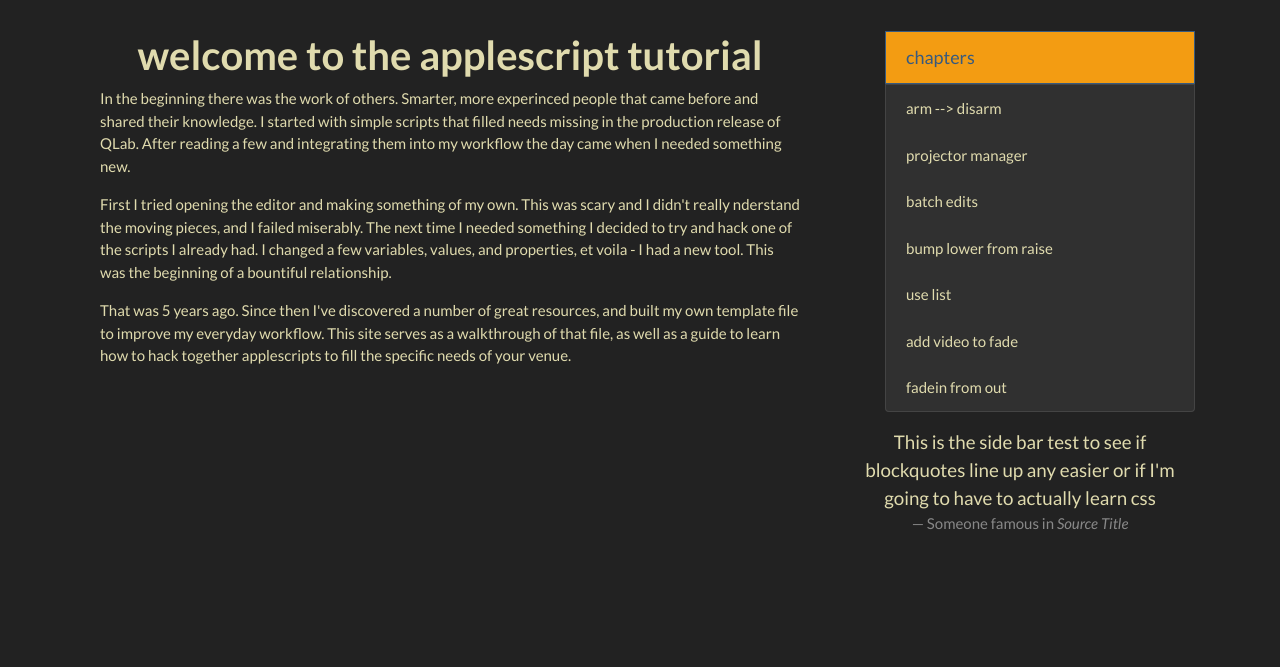
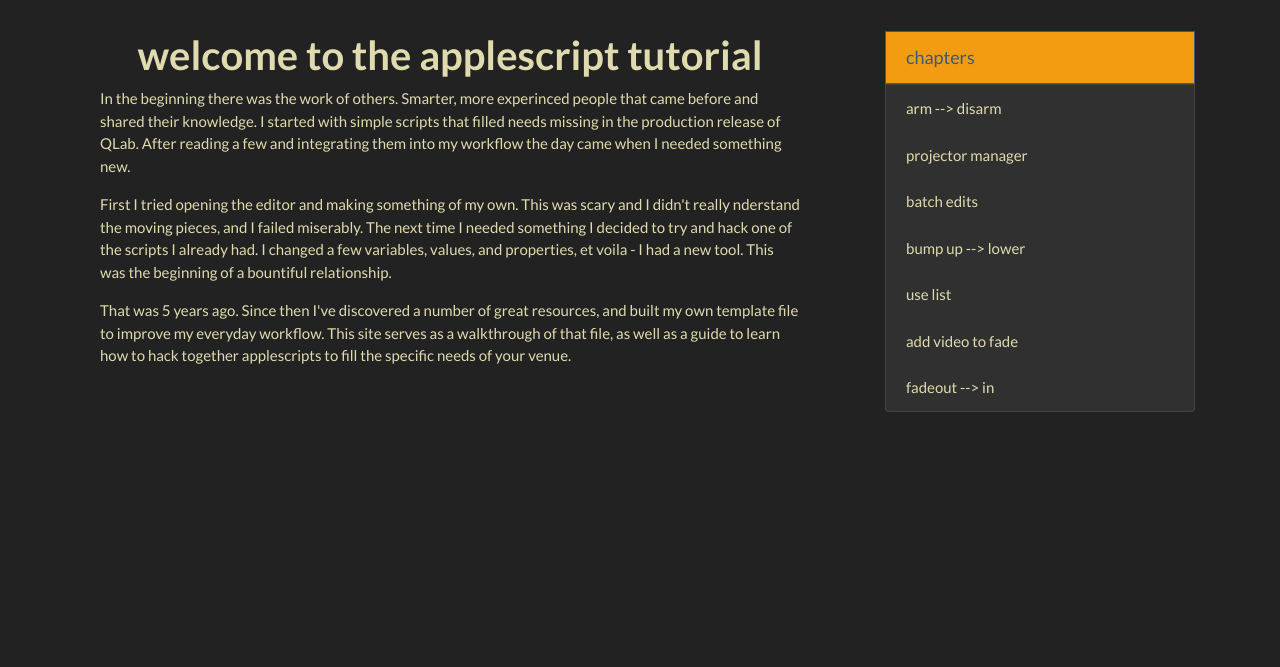
Before and after one commit to robotlightsyou/qtemp, a Django app: template core/scripts/templates/scripts/index.html in a window 1280 px wide. Shown: the part 597-1264 px from the top of the page. Run offline with Django 3.2, Linux system fonts and the light colour scheme; the template is opened without the code that fills it, so the values that code supplies are empty; some libraries are stand-ins or nearby versions.

Commit message:
nvim reset

```diff
--- a/core/scripts/templates/scripts/base.html
+++ b/core/scripts/templates/scripts/base.html
@@ -67,32 +67,20 @@
             <div class="col-md-8">
                 {% block content %}{% endblock content %}
             </div>
-
+            {% comment %} Sidebar {% endcomment %}
             <div class="col-md-4">
-                {% comment %} <div class="content-section"> {% endcomment %}
-                    {% comment %} <h3 style="text-align:center;">Chapters</h3> {% endcomment %}
                 <ul>
                     <div class="list-group">
                         <span style="font-size:large, font-weight:bold; color:375A7F"><a href="#" class="list-group-item list-group-item-action active">chapters</a></span>
                         <a href="{% url 'arm' %}" class="list-group-item list-group-item-action">arm --> disarm</a>
                         <a href="{% url 'projmanager' %}" class="list-group-item list-group-item-action">projector manager</a>
                         <a href="{% url 'batchadjust' %}" class="list-group-item list-group-item-action">batch edits</a>
-                                <a href="{% url 'bumplower' %}" class="list-group-item list-group-item-action">bump lower from raise</a>
+                        <a href="{% url 'bumplower' %}" class="list-group-item list-group-item-action">bump up --> lower</a>
                         <a href="{% url 'uselist' %}" class="list-group-item list-group-item-action">use list</a>
                         <a href="{% url 'addvideo' %}" class="list-group-item list-group-item-action">add video to fade</a>
-                                <a href="{% url 'fadein' %}" class="list-group-item list-group-item-action">fadein from out</a>
+                        <a href="{% url 'fadein' %}" class="list-group-item list-group-item-action">fadeout --> in</a>
                     </div>
                 </ul>
-                    </p>
-                {% comment %} </div> {% endcomment %}
-                <div class='content-section'>
-                    {% block sidebar %}
-                    <blockquote class="blockquote text-center">
-                        <p class="mb-0">This is the side bar test to see if blockquotes line up any easier or if I'm going to have to actually learn css</p>
-                        <footer class="blockquote-footer">Someone famous in <cite title="Source Title">Source Title</cite></footer>
-                    </blockquote>
-                    {% endblock sidebar %}
-                </div>
             </div>
         </div>
     </div>
--- a/core/scripts/templates/scripts/tutes/disarm.html
+++ b/core/scripts/templates/scripts/tutes/disarm.html
@@ -8,9 +8,8 @@
         </div>
         <div class='content-section m-2'>
             <p>Here we see armed is a boolean property of a cue object, which means it's only possible states are
-            <span style="color:#F39C12;font-weight:bold">true</span> and <span style="color:#F39C12;font-weight:bold">false.</span>
-            To construct an applescript we'll need a few things.</p>
-            </div>
+            <span style="color:#F39C12;font-weight:bold">true</span> and <span style="color:#F39C12;font-weight:bold">false.</span></p>
+        </div>
         <div>
             <img src="{% static "media/tutes/disarm/armed.png" %}" alt="img could not load" class="img-fluid m-2">
         </div>
```
Also changed, not shown: core/scripts/views.py (+9 -2 lines). Lines whose indentation alone changed are shown as unchanged.
